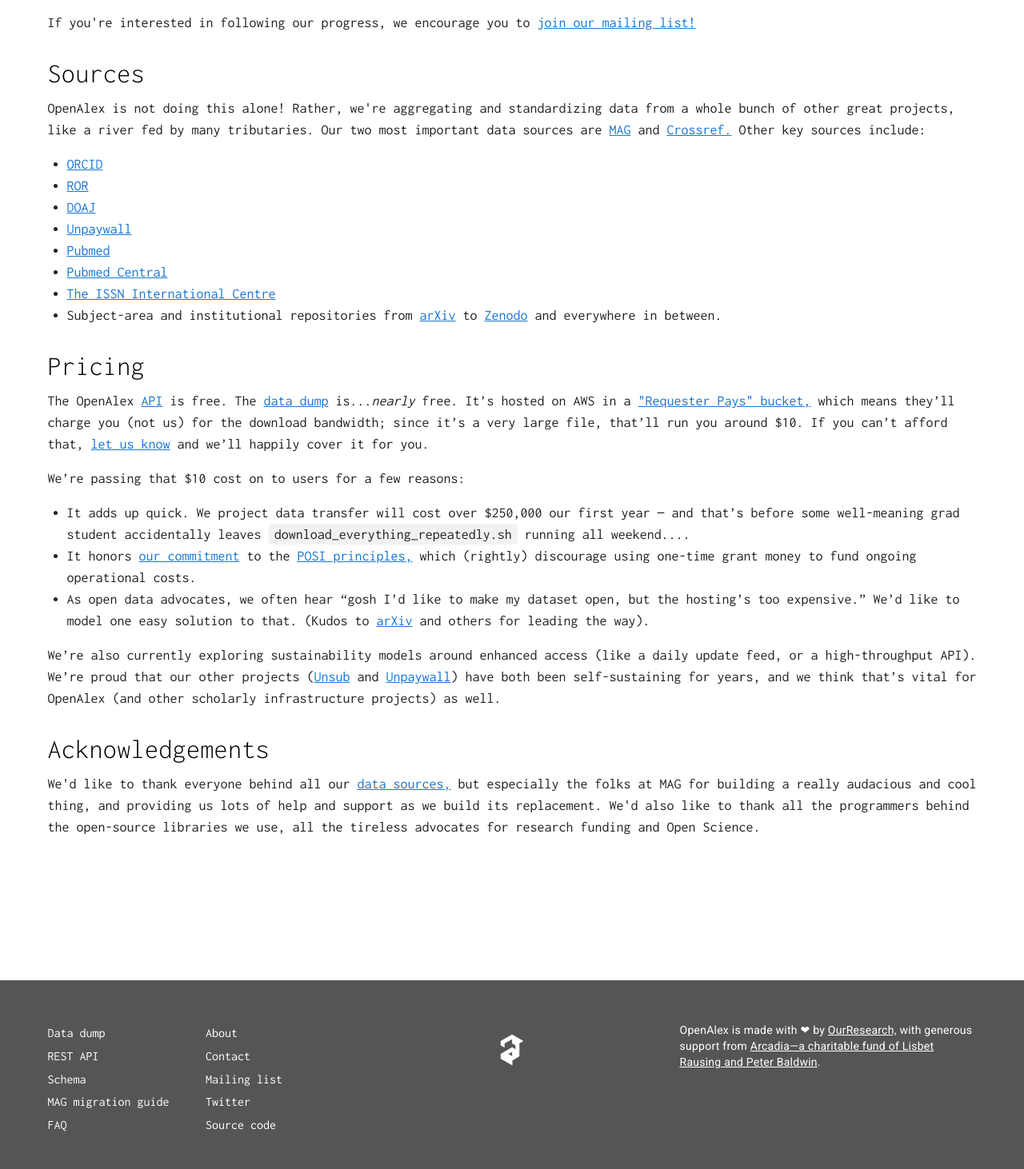
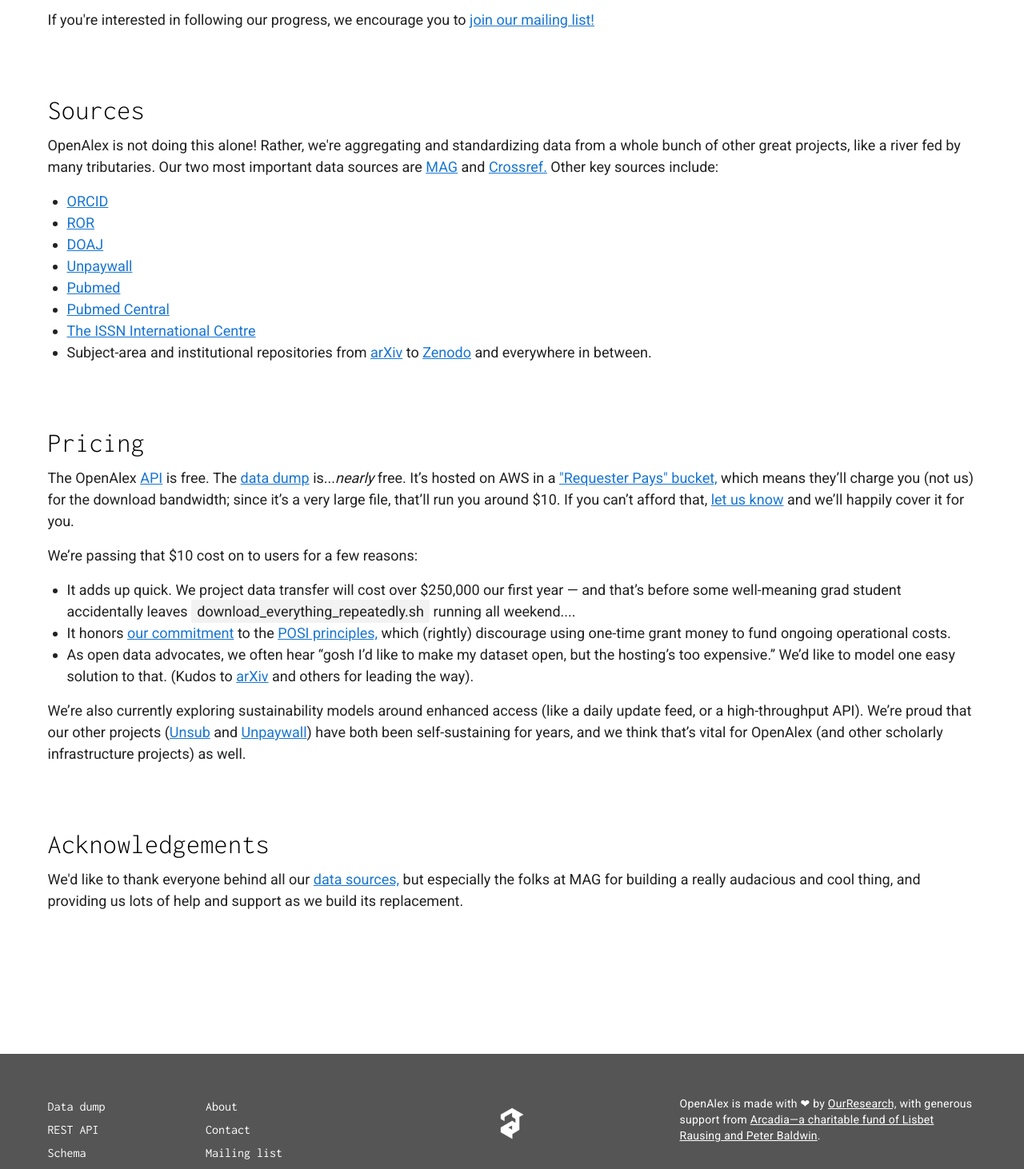
Before and after one commit to ourresearch/openalex-website, a Vue app: page /about in a window 1280 px wide. Shown: the part 940-2402 px from the top of the page at 80% size. Built offline with nearby package versions, Linux system fonts and the light colour scheme.

Commit message:
save some things.

```diff
--- a/src/App.vue
+++ b/src/App.vue
@@ -64,7 +64,7 @@
         </v-menu>
 
         <v-btn class="no-active low-key-button" text to="./about">About</v-btn>
-        <v-btn class="no-active low-key-button" text to="./faq">FAQ</v-btn>
+<!--        <v-btn class="no-active low-key-button" text to="./faq">FAQ</v-btn>-->
 
 
         <v-btn class="no-active low-key-button" text to="./contact">Contact</v-btn>
@@ -96,9 +96,9 @@
             <v-list-item to="/about">
               About
             </v-list-item>
-            <v-list-item to="/FAQ">
-              FAQ
-            </v-list-item>
+<!--            <v-list-item to="/FAQ">-->
+<!--              FAQ-->
+<!--            </v-list-item>-->
             <v-list-item to="./contact">
               Contact
             </v-list-item>
@@ -163,8 +163,8 @@
 
     p, ul, ol, li, code {
       //font-family: dosis !important;
-      //font-family: roboto !important;
-      font-family: Inconsolata !important;
+      font-family: roboto !important;
+      //font-family: Inconsolata !important;
       //font-family: Helvetica !important;
       font-size: 18px !important;
       //letter-spacing: .05em !important;
--- a/src/SiteFooter.vue
+++ b/src/SiteFooter.vue
@@ -19,9 +19,9 @@
           <div>
             <router-link to="/mag-migration-guide">MAG migration guide</router-link>
           </div>
-          <div>
-            <router-link to="/faq">FAQ</router-link>
-          </div>
+<!--          <div>-->
+<!--            <router-link to="/faq">FAQ</router-link>-->
+<!--          </div>-->
         </v-col>
         <v-col cols="12" sm="2">
           <div>
--- a/src/views/About.vue
+++ b/src/views/About.vue
@@ -122,8 +122,7 @@
     <p>
       We'd like to thank everyone behind all our <a href="#sources">data sources,</a> but especially the folks at MAG
       for building a really audacious and cool thing, and providing us lots of help and support as we build its
-      replacement. We'd also like to thank all the programmers behind the open-source libraries we use, all the tireless
-      advocates for research funding and Open Science.
+      replacement.
     </p>
 
 
@@ -137,6 +136,9 @@
 }
 </script>
 
-<style scoped>
+<style scoped lang="scss">
+.text-h4 {
+  padding-top: 50px;
+}
 
 </style>
--- a/src/views/MagMigrationGuide.vue
+++ b/src/views/MagMigrationGuide.vue
@@ -26,7 +26,7 @@
       <li><a href="#coverage-comparison">Coverage comparison</a></li>
     </ol>
 
-    <h4 class="text-h4" id="formatting-changes">1. ⚠️ Formatting changes (breaking!)</h4>
+    <h4 class="text-h4" id="formatting-changes">1. Formatting changes (breaking!)</h4>
     <p>
       For the most part, the OpenAlex data dump is formatted just like the MAG one, for compatibility purposes. However,
       there are a few important changes. You'll probably need to modify your MAG ingest script to acommodate these:
@@ -45,7 +45,7 @@
     </ul>
 
 
-    <h4 class="text-h4" id="data-changes">2. ↪️ Data changes️</h4>
+    <h4 class="text-h4" id="data-changes">2. Data changes️</h4>
     <p>
       There are four main relationships between the data/features of OpenAlex and MAG:
       <a href="#data-changes-unsupported">Unsupported,</a> <a href="#data-changes-archival">Archival,</a> <a
@@ -59,7 +59,7 @@
 
     <p>Below, we dig in to the different data types: </p>
 
-    <h5 class="text-h5" id="data-changes-unsupported">2.1 ❌ Unsupported</h5>
+    <h5 class="text-h5" id="data-changes-unsupported">2.1 Unsupported ❌ </h5>
     <p>These are MAG data types and functionality that are <em>not included</em> in OpenAlex.
     <p>
     <ul>
@@ -80,7 +80,7 @@
     </ul>
 
 
-    <h5 class="text-h5" id="data-changes-archival">2.2 📦️ Archival</h5>
+    <h5 class="text-h5" id="data-changes-archival">2.2 Archival 📦️ </h5>
     <p>This data is included in OpenAlex. Until Jan 3, it will be updated via MAG data dumps; after Jan 3, it be included in the OpenAlex data dump and API, but it will
       <em>no longer be updated.</em>
     </p>
@@ -138,7 +138,7 @@
 
 
 
-    <h5 class="text-h5" id="data-changes-ongoing">2.3 👍 Ongoing</h5>
+    <h5 class="text-h5" id="data-changes-ongoing">2.3 Ongoing 👍 </h5>
     <p>
       This data is included in OpenAlex. Until Jan 3, it'll be updated via MAG data
       dumps. After Jan 3, it will be updated via OpenAlex's algorithms and data sources.
@@ -185,7 +185,7 @@
     </li>
 
 
-    <h5 class="text-h5" id="data-changes-new">2.4 🔥 New</h5>
+    <h5 class="text-h5" id="data-changes-new">2.4 New 🔥 </h5>
     <p>
       These data types and functions are included in OpenAlex, but are <em>not in MAG</em>. They're currently updated using
       OpenAlex's algorithms and data sources, and that will continue after Jan 3.
@@ -217,7 +217,7 @@
 
     </ul>
 
-    <h4 class="text-h4" id="coverage-comparison">3. 📊 Coverage comparison</h4>
+    <h4 class="text-h4" id="coverage-comparison">3. Coverage comparison</h4>
     <p>
       Because OpenAlex will use a different set of sources and algorithms from MAG, our coverage and accuracy will be
       different. We'd like to compare the two in greater detail here &mdash; for example, to compare the systems based
```
